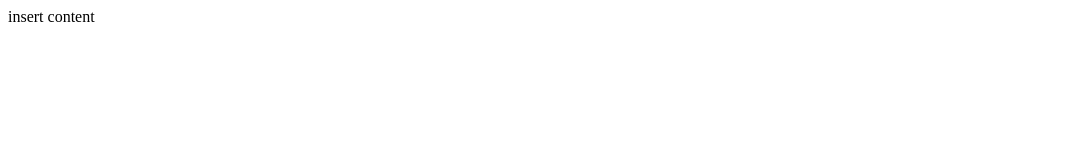
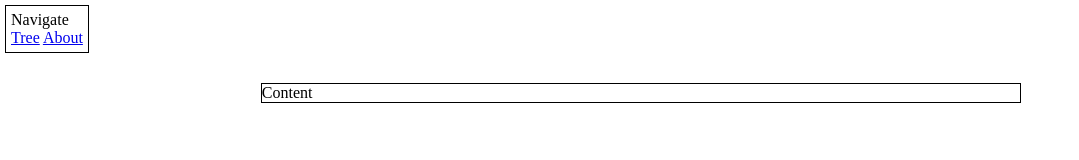
Before and after one commit to Incie/rolfdev, a website: page source/public/html/index.html in a window 1280 px wide. Shown: the whole page, without its empty margins (0-1079 px from the left). Drawn offline with Linux system fonts and the light colour scheme.

Commit message:
testing css setup for navigationpanel

```diff
--- /dev/null
+++ b/source/public/css/rolfdev.css
@@ -0,0 +1,16 @@
+.navigate {
+    border: 1px solid black;
+    position:absolute;
+    left: 0px;
+    top: 0px;
+    padding: 5px;
+    margin: 5px;
+}
+
+.content {
+    border: 1px solid black;
+    position: relative;
+    left:20%;
+    width: 60%;
+    top: 75px;
+}
--- a/source/public/html/index.html
+++ b/source/public/html/index.html
@@ -1,9 +1,17 @@
 <!doctype html>
 <html>
-<head>
-<title>rolfdev</title>
-</head>
-<body>
-insert content
-</body>
+    <head>
+        <title>rolfdev</title>
+        <link rel="stylesheet" type="text/css" href="/public/css/rolfdev.css">
+    </head>
+    <body>
+        <div class="navigate">
+            <div>Navigate</div>
+            <div>
+            <span><a href="/a/tree">Tree</a></span>
+            <span><a href="public/html/about.html">About</a></span>
+            </div>
+        </div>
+        <div class="content">Content</div>
+    </body>
 </html>
```
